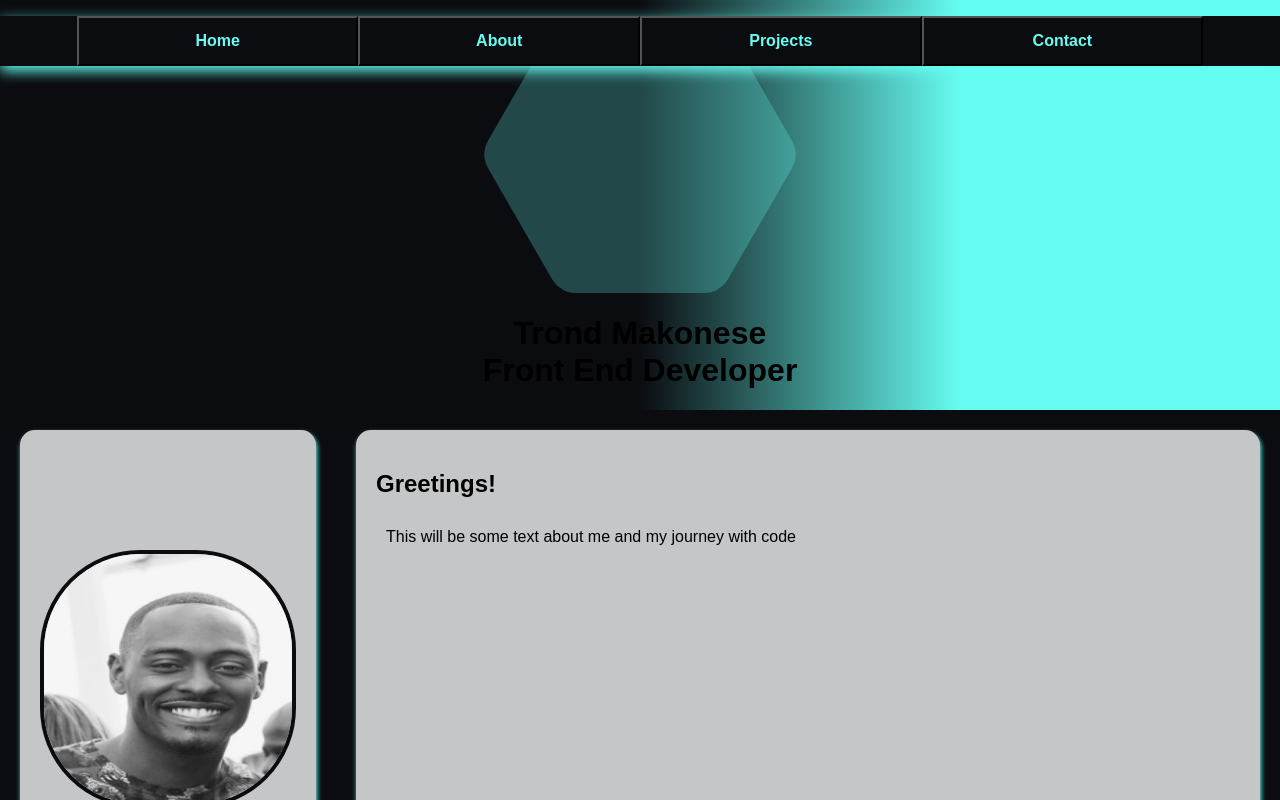
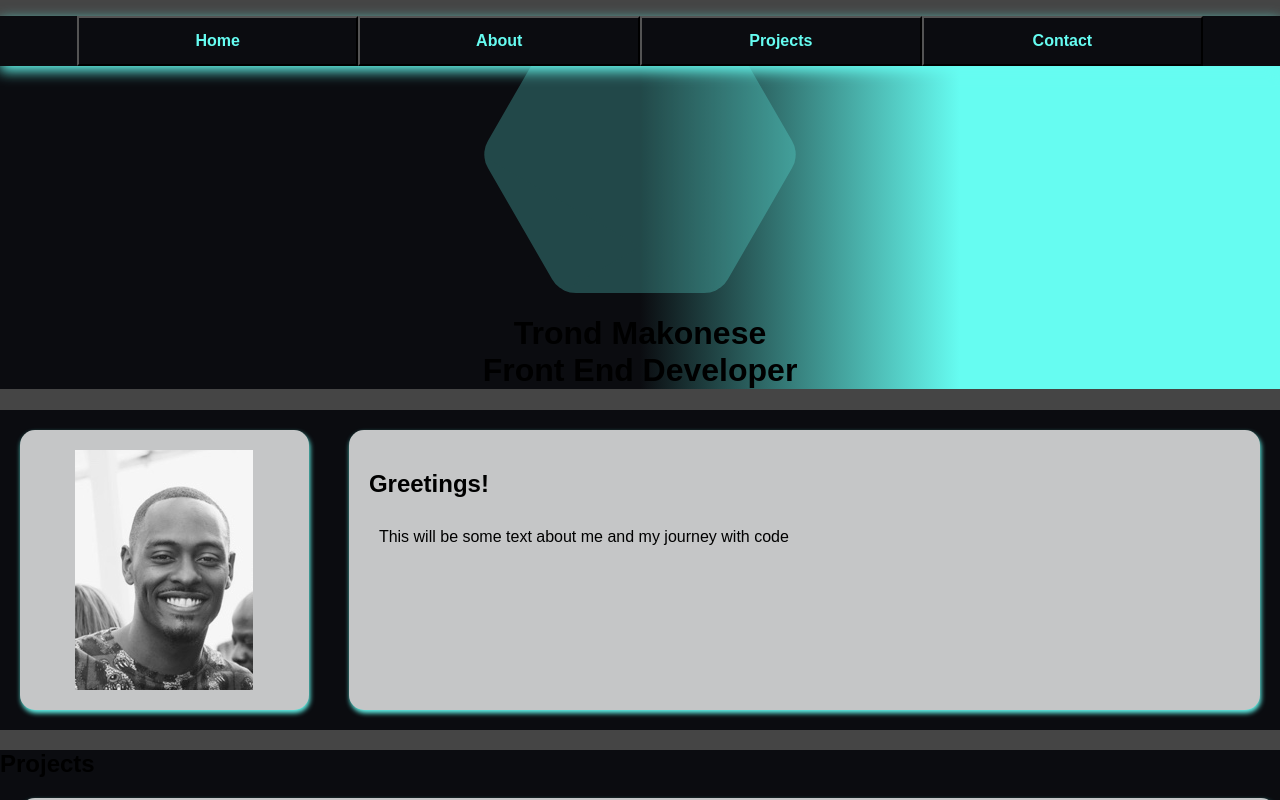
Before and after one commit to Trond240/Trond-s-Portfolio-Site, a React (Create React App) app: page / in a window 1280 px wide. Shown: the top 800 px of the page. Built offline with nearby package versions, Linux system fonts and the light colour scheme.

Commit message:
Remove styling that was affecting borders around containers.

```diff
--- a/src/App.css
+++ b/src/App.css
@@ -1,5 +1,5 @@
 .App {
-    /* text-align: center; */
+    margin: 0px;
     font-family: 'Russo One', sans-serif;
 }
 
@@ -9,24 +9,16 @@
     width: 100%;
 }
 
+.background_div {
+    width: 100%;
+}
+
 .hello {
   padding-top: 75px;
 }
 
-.main_image {
-    margin-top: 100px;
-    height: 250px;
-    width: 250px;
-    border: solid 4px #0B0C10;
-    border-radius: 100px;
-}
 .title_div {
   text-align: center;
-}
-
-.title_div:hover {
-  font-size: 1.5em;
-  color:  #66FCF1;
 }
 
 .icon_image {
@@ -42,7 +34,7 @@ button:hover {
 
 /* Code by Ana Tudor codepen link =>  https://codepen.io/thebabydino/pen/gFxzt*/
 
-body {
+.background_div {
   background: linear-gradient(90deg,
   #0B0C10 25%,  #0B0C10, #66FCF1 75%);
 }
```
